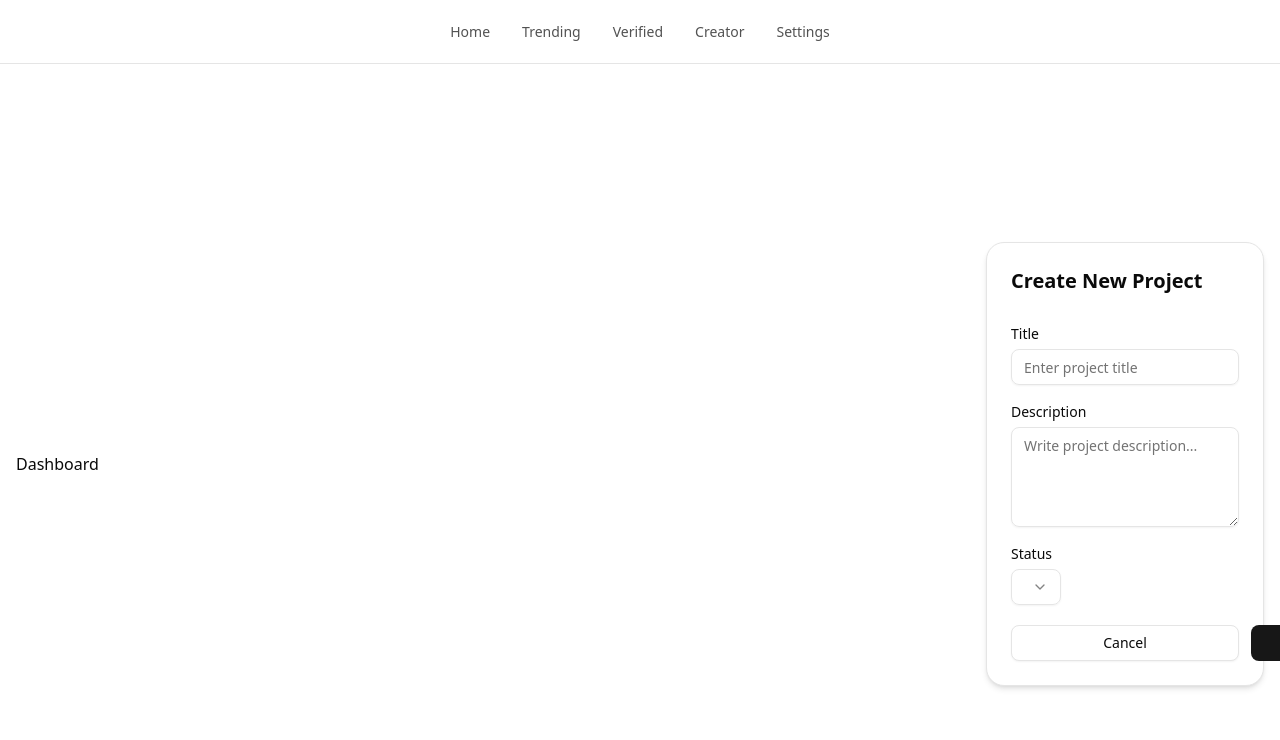
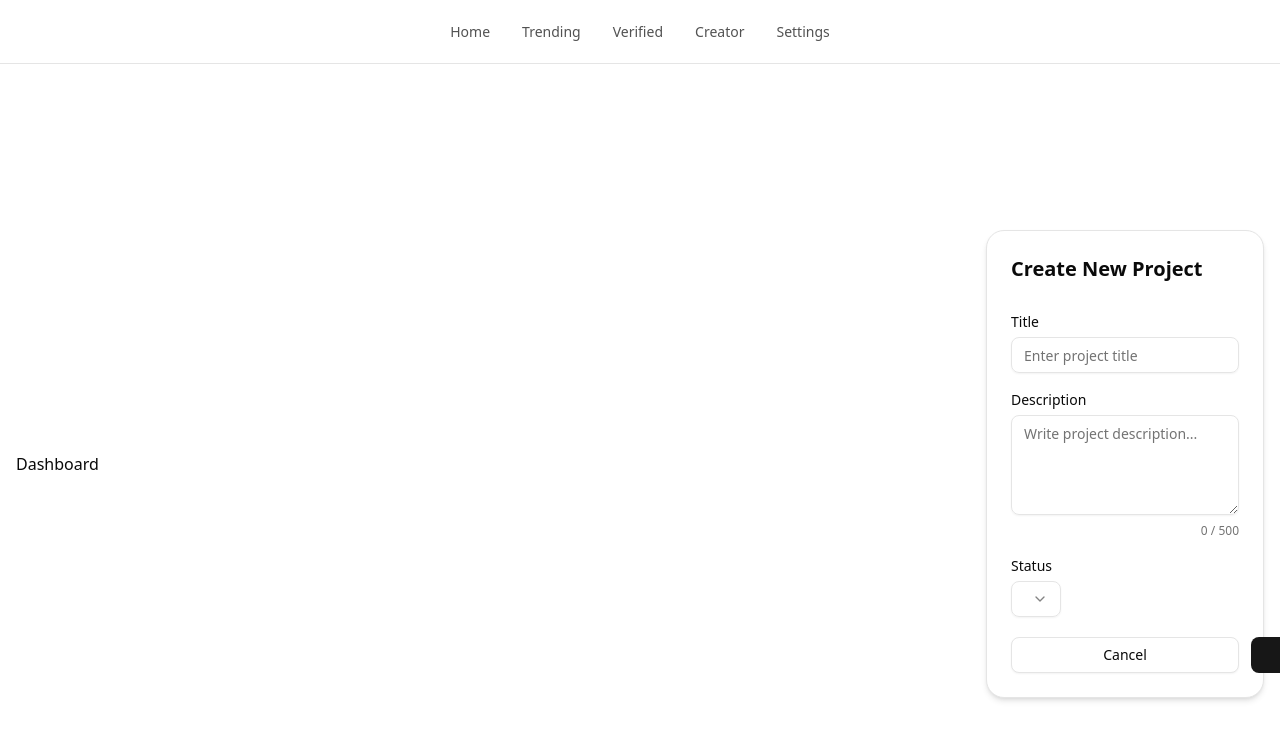
Before and after one commit to Sompalkar/Video-Flow, a Next.js app in the folder frontend/: page /dashboard in a window 1280 px wide. Shown: the top 740 px of the page. Built offline with nearby package versions, Linux system fonts and the light colour scheme; no server answers.

Commit message:
Add description char count

```diff
--- a/frontend/app/dashboard/page.tsx
+++ b/frontend/app/dashboard/page.tsx
@@ -88,7 +88,11 @@
                     value={description}
                     onChange={(e) => setDescription(e.target.value)}
                     className="min-h-[100px]"
+                    maxLength={500}
                   />
+                  <p className="text-xs text-muted-foreground text-right">
+                    {description.length} / 500
+                  </p>
                 </div>
 
                 {/* Status Select */}
```
